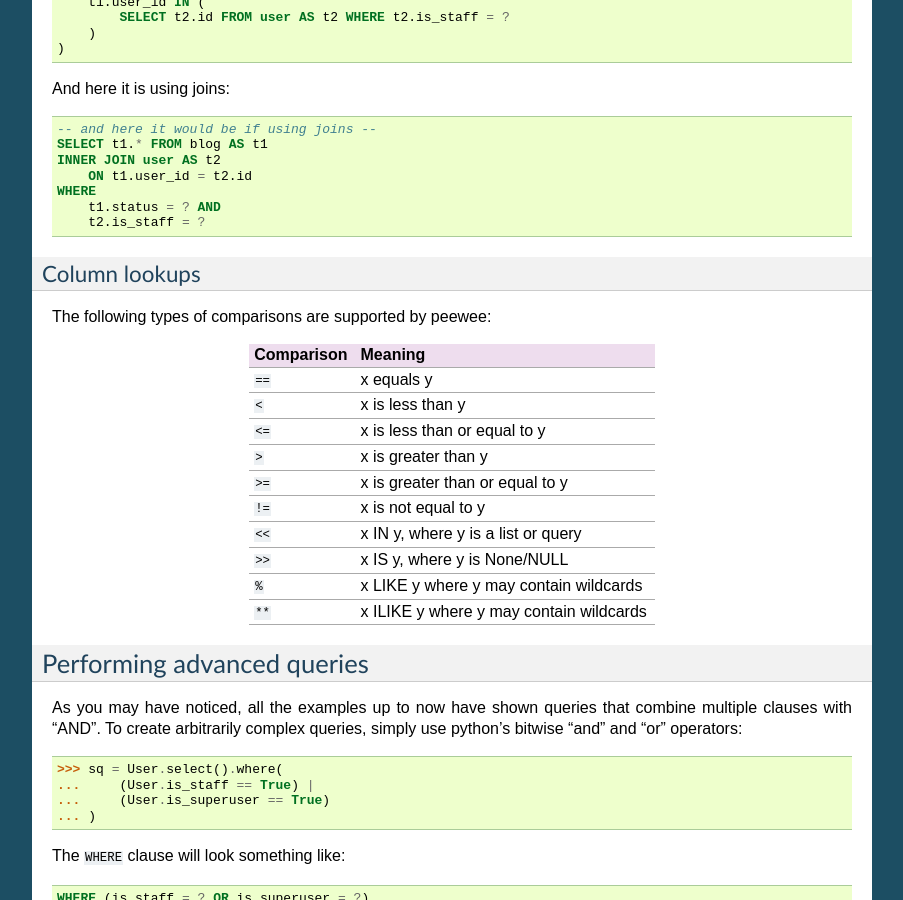
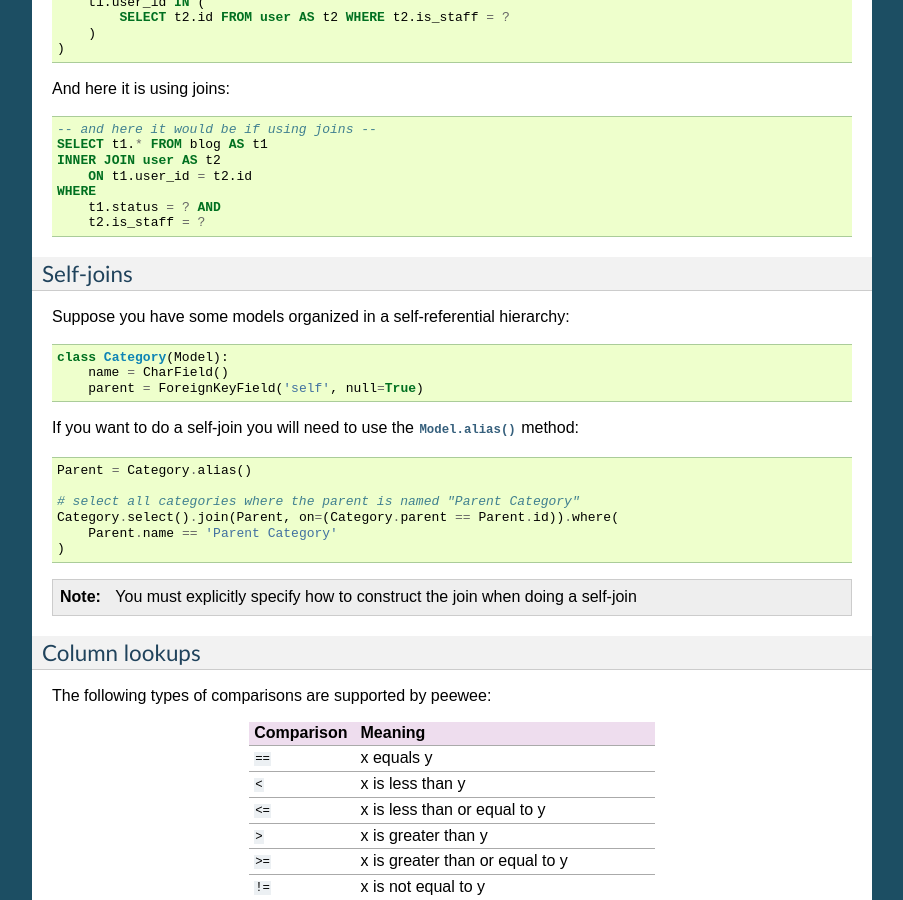
Before and after one commit to coleifer/peewee, a Sphinx documentation site: the page built from docs/peewee/querying.rst, in a window 1280 px wide and 900 px high, scrolled down 2922 px. Shown: the whole window, without its empty margins (198-1101 px from the left). Built offline with Sphinx 7.4.7, drawn with Linux system fonts in a browser that asks for light colours.

Commit message:
Adding docs on the self-join

```diff
--- a/docs/peewee/querying.rst
+++ b/docs/peewee/querying.rst
@@ -139,6 +139,34 @@ And here it is using joins:
     WHERE
         t1.status = ? AND
         t2.is_staff = ?
+
+
+.. _self-joins
+
+Self-joins
+^^^^^^^^^^
+
+Suppose you have some models organized in a self-referential hierarchy:
+
+.. code-block:: python
+
+    class Category(Model):
+        name = CharField()
+        parent = ForeignKeyField('self', null=True)
+
+If you want to do a self-join you will need to use the :py:meth:`Model.alias` method:
+
+.. code-block:: python
+
+    Parent = Category.alias()
+
+    # select all categories where the parent is named "Parent Category"
+    Category.select().join(Parent, on=(Category.parent == Parent.id)).where(
+        Parent.name == 'Parent Category'
+    )
+
+.. note:: You must explicitly specify how to construct the join when doing a self-join
+
 
 .. _column-lookups:
 
```
Also changed, not shown: docs/peewee/api.rst (+17 -0 lines).
